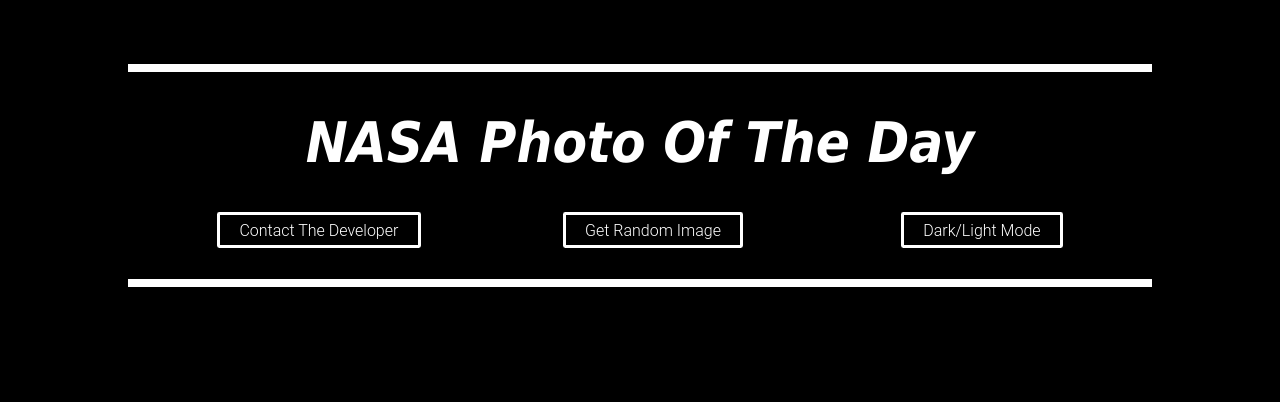
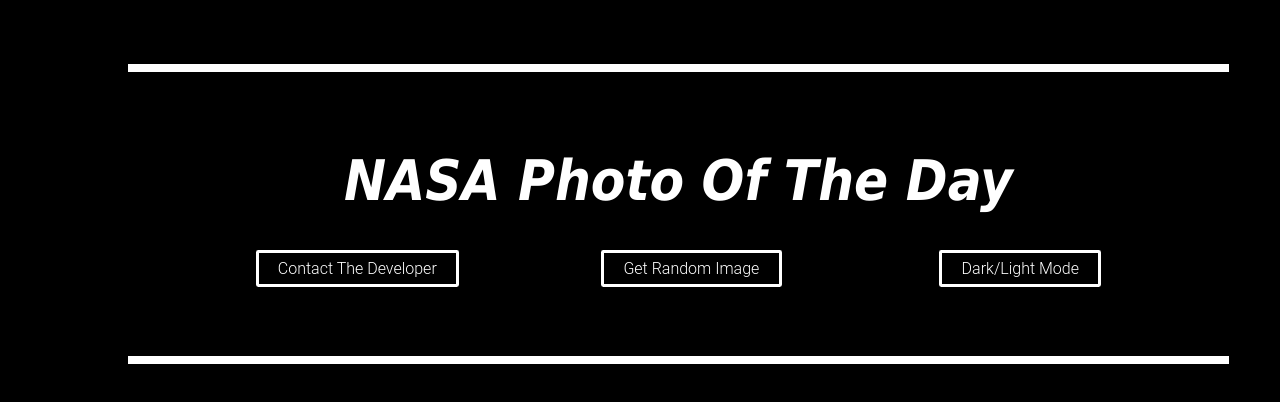
Before and after one commit to bezzantsam/NASA-PhotoGenerator, a React (Create React App) app: page / in a window 1280 px wide. Shown: the top 402 px of the page. Built offline with nearby package versions, Linux system fonts and the light colour scheme; no server answers.

Commit message:
padding bottom of header

```diff
--- a/src/components/Components.js
+++ b/src/components/Components.js
@@ -63,6 +63,7 @@
   margin-right: 10%;
   margin-top: 5%;
   text-align: center;
+  padding: 3%;
 `;
 
 export const Nav = styled.nav`
```
